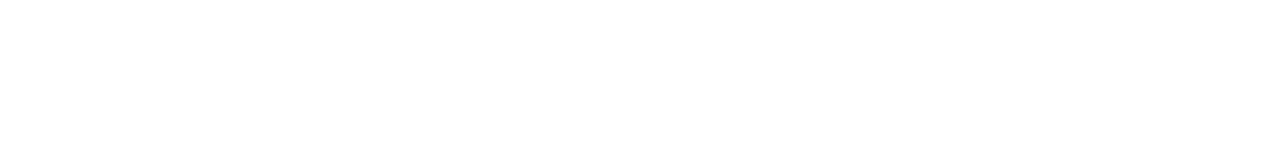
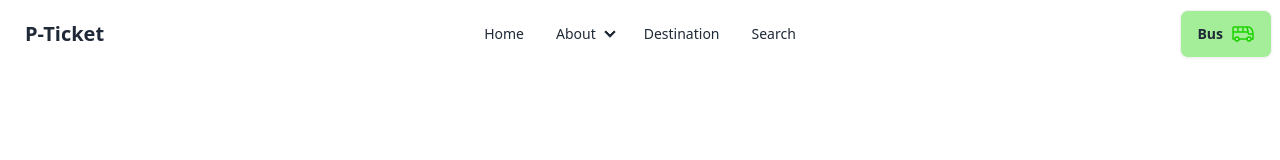
Before and after one commit to Rinku-Al-Mamun/smart-bus-ticketing, a plain HTML site: page index.html in a window 1280 px wide. Drawn offline with nearby package versions, Linux system fonts and the light colour scheme.

Commit message:
navber section added done

```diff
--- a/index.html
+++ b/index.html
@@ -1,5 +1,5 @@
 <!DOCTYPE html>
-<html lang="en">
+<html lang="en" data-theme="light">
 <head>
     <meta charset="UTF-8">
     <meta name="viewport" content="width=device-width, initial-scale=1.0">
@@ -12,6 +12,44 @@
 </head>
 <body>
     <nav>
+        <div class="navbar bg-base-100">
+            <div class="navbar-start">
+                <div class="dropdown">
+                    <div tabindex="0" role="button" class="btn btn-ghost lg:hidden">
+                        <svg xmlns="http://www.w3.org/2000/svg" class="h-5 w-5" fill="none" viewBox="0 0 24 24"
+                            stroke="currentColor">
+                            <path stroke-linecap="round" stroke-linejoin="round" stroke-width="2" d="M4 6h16M4 12h8m-8 6h16" />
+                        </svg>
+                    </div>
+                    <ul tabindex="0" class="menu menu-sm dropdown-content mt-3 z-[1] p-2 shadow bg-base-100 rounded-box w-52">
+                        <li><a>Home</a></li>
+                        <li>
+                            <a>About</a>
+
+                        </li>
+                        <li><a>Destination</a></li>
+                        <li><a>Search</a></li>
+                    </ul>
+                </div>
+                <a class="btn btn-ghost text-xl">P-Ticket</a>
+            </div>
+            <div class="navbar-center hidden lg:flex">
+                <ul class="menu menu-horizontal px-1">
+                    <li><a>Home</a></li>
+                    <li>
+                        <details>
+                            <summary>About</summary>
+
+                        </details>
+                    </li>
+                    <li><a>Destination</a></li>
+                    <li><a>Search</a></li>
+                </ul>
+            </div>
+            <div class="navbar-end">
+                <a class="btn bg-[#1DD10066]">Bus <img src="images/bus-icon.png" alt=""></a>
+            </div>
+        </div>
 
     </nav>
     <header>
```
